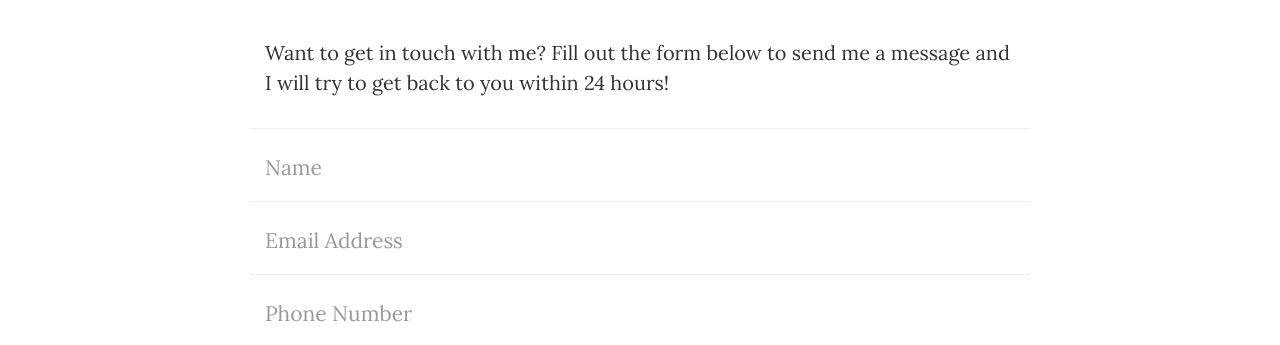
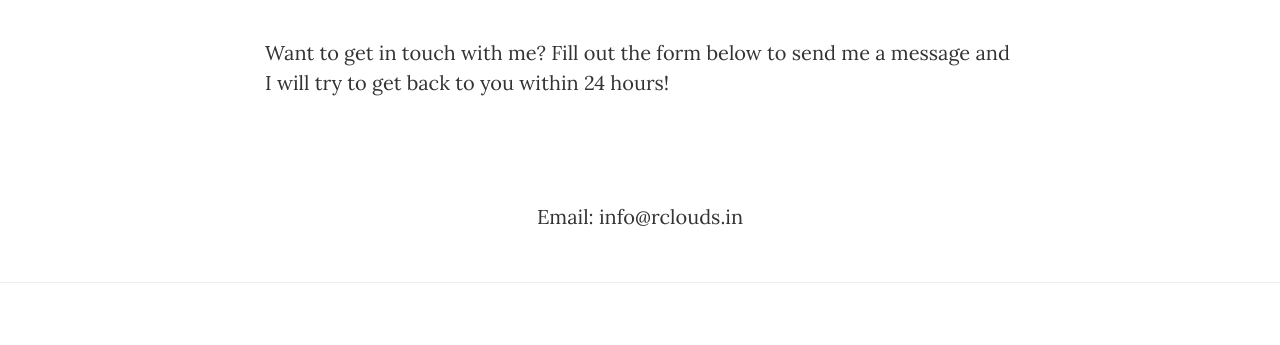
Before and after one commit to kraghabarao/rclouds, a website: page contact.html in a window 1280 px wide. Shown: the part 490-835 px from the top of the page. Drawn offline with nearby package versions, Linux system fonts and the light colour scheme.

Commit message:
edited contact me html

```diff
--- a/contact.html
+++ b/contact.html
@@ -91,7 +91,7 @@
                 <!-- Contact Form - Enter your email address on line 19 of the mail/contact_me.php file to make this form work. -->
                 <!-- WARNING: Some web hosts do not allow emails to be sent through forms to common mail hosts like Gmail or Yahoo. It's recommended that you use a private domain email address! -->
                 <!-- NOTE: To use the contact form, your site must be on a live web host with PHP! The form will not work locally! -->
-                <form name="sentMessage" id="contactForm" novalidate>
+                <!--<form name="sentMessage" id="contactForm" novalidate>
                     <div class="row control-group">
                         <div class="form-group col-xs-12 floating-label-form-group controls">
                             <label>Name</label>
@@ -117,7 +117,7 @@
                         <div class="form-group col-xs-12 floating-label-form-group controls">
                             <label>Message</label>
                             <textarea rows="5" class="form-control" placeholder="Message" id="message" required data-validation-required-message="Please enter a message."></textarea>
-                            <p class="help-block text-danger"></p>
+                            <p class="help-block text-danger"></p> -->
                         </div>
                     </div>
                     <br>
@@ -128,6 +128,7 @@
                         </div>
                     </div>
                 </form>
+                <p><center>Email: info@rclouds.in</center></p>
             </div>
         </div>
     </div>
```
